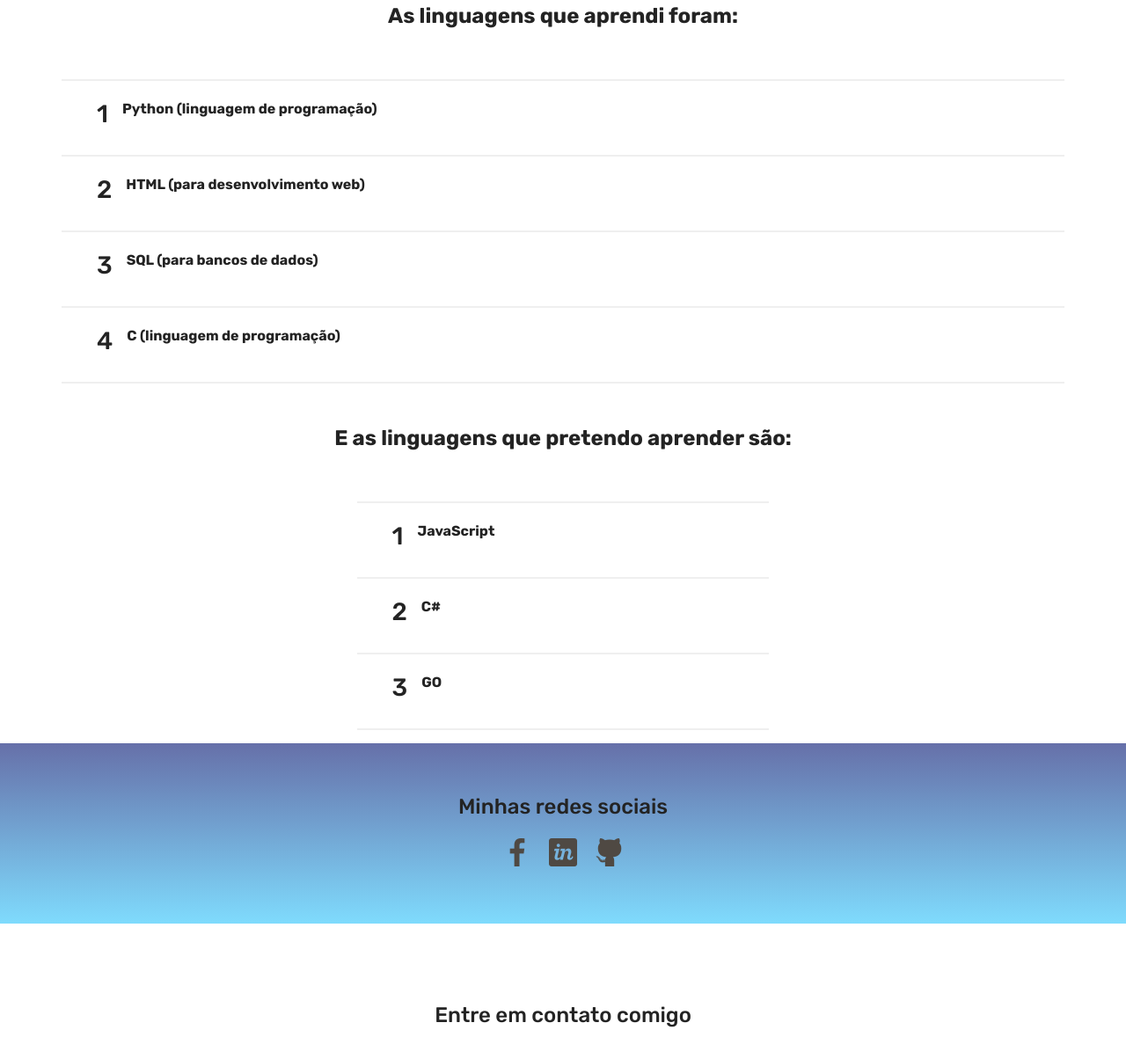
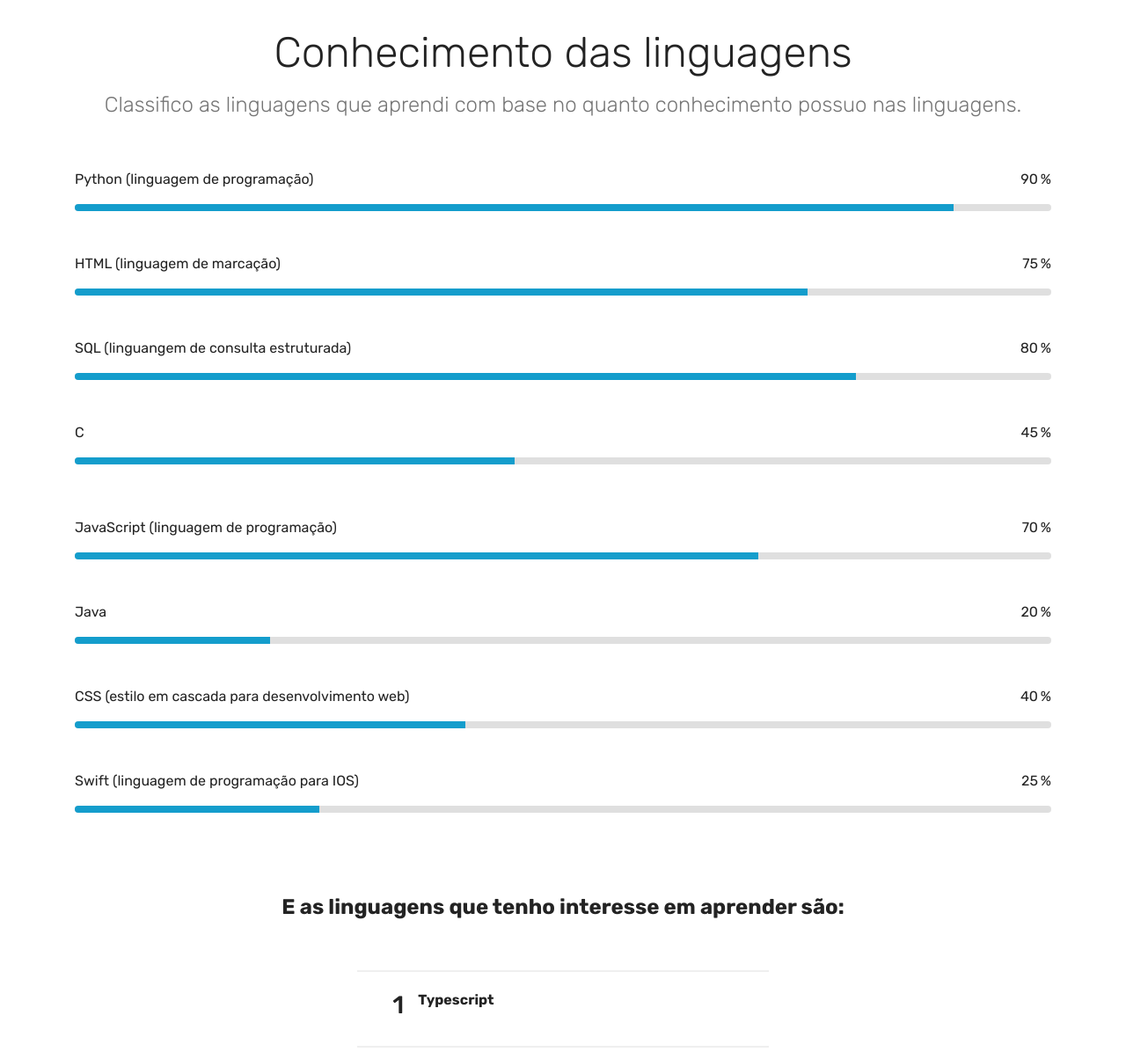
Before and after one commit to LuhBC-pixel/Meu-perfil, a plain HTML site: page index.html in a window 1280 px wide. Shown: the part 846-2042 px from the top of the page at 88% size. Drawn offline with Linux system fonts and the light colour scheme; files whose address does not match are found by name.

Commit message:
Faz melhoria na seção de linguagens

```diff
--- a/assets/mobirise/css/mbr-additional.css
+++ b/assets/mobirise/css/mbr-additional.css
@@ -1149,58 +1149,149 @@ section.lazy-placeholder:after {
     width: 100% !important;
   }
 }
-.cid-s6DlJzc4vq {
-  padding-top: 0px;
-  padding-bottom: 15px;
+.cid-slwKzG5a2r {
+  padding-top: 60px;
+  padding-bottom: 60px;
   background-color: #ffffff;
 }
-.cid-s6DlJzc4vq .mbr-section-subtitle {
-  color: #232323;
+.cid-slwKzG5a2r .progress {
+  width: 100%;
+}
+.cid-slwKzG5a2r progress {
+  height: 8px;
+}
+.cid-slwKzG5a2r h3 {
+  text-align: center;
   font-weight: 300;
 }
-.cid-s6DlJzc4vq .mbr-content-text {
+.cid-slwKzG5a2r .mbr-section-subtitle {
   color: #767676;
-  margin-bottom: 0;
 }
-.cid-s6DlJzc4vq .card {
-  word-wrap: break-word;
-  flex-shrink: 0;
-  -webkit-flex-shrink: 0;
+.cid-slwKzG5a2r .progress_value {
+  position: relative;
 }
-@media (min-width: 992px) {
-  .cid-s6DlJzc4vq .cards-block {
-    border-top: 2px solid #efefef;
-  }
+.cid-slwKzG5a2r .progress_elements {
+  margin: 0 auto;
 }
-.cid-s6DlJzc4vq .cards-block .card {
-  border-bottom: 2px solid #efefef;
-  border-radius: 0;
+.cid-slwKzG5a2r .title-wrap {
+  display: flex;
+  justify-content: space-between;
+  -webkit-justify-content: space-between;
 }
-.cid-s6DlJzc4vq .cards-container {
+.cid-slwKzG5a2r .progress1 .progressbar-number:before,
+.cid-slwKzG5a2r .progress2 .progressbar-number:before,
+.cid-slwKzG5a2r .progress3 .progressbar-number:before,
+.cid-slwKzG5a2r .progress4 .progressbar-number:before {
+  position: absolute;
+  right: 15px;
+  top: 0;
+}
+.cid-slwKzG5a2r progress[value]::-webkit-progress-bar {
+  background: rgba(206, 206, 206, 0.4);
+}
+.cid-slwKzG5a2r progress::-webkit-progress-value {
+  background: #149dcc;
+}
+.cid-slwKzG5a2r progress[value]::-moz-progress-bar {
+  background: #149dcc;
+}
+.cid-slwKzG5a2r progress::-ms-fill {
+  background: #149dcc;
+}
+.cid-slwKzG5a2r .progress1 .progressbar-number:before {
+  content: '90';
+}
+.cid-slwKzG5a2r .progress2 .progressbar-number:before {
+  content: '75';
+}
+.cid-slwKzG5a2r .progress3 .progressbar-number:before {
+  content: '80';
+}
+.cid-slwKzG5a2r .progress4 .progressbar-number:before {
+  content: '45';
+}
+.cid-slwKzG5a2r .progress-primary {
+  background: rgba(206, 206, 206, 0.4);
+  border: none;
+  outline: none;
+}
+.cid-slwKzG5a2r .progress-primary::-webkit-progress-bar {
+  background: rgba(206, 206, 206, 0.4);
+}
+.cid-slwKzG5a2r .progress_value span {
+  padding-left: 30px;
+}
+.cid-slwMn2QqBG {
+  padding-top: 0px;
+  padding-bottom: 60px;
+  background-color: #ffffff;
+}
+.cid-slwMn2QqBG .progress {
+  width: 100%;
+}
+.cid-slwMn2QqBG progress {
+  height: 8px;
+}
+.cid-slwMn2QqBG h3 {
+  text-align: center;
+  font-weight: 300;
+}
+.cid-slwMn2QqBG .mbr-section-subtitle {
+  color: #767676;
+}
+.cid-slwMn2QqBG .progress_value {
+  position: relative;
+}
+.cid-slwMn2QqBG .progress_elements {
+  margin: 0 auto;
+}
+.cid-slwMn2QqBG .title-wrap {
   display: flex;
-  -webkit-flex-direction: row;
-  flex-direction: row;
-  -webkit-flex-wrap: wrap;
-  flex-wrap: wrap;
-  -webkit-justify-content: center;
-  justify-content: center;
-  word-break: break-word;
+  justify-content: space-between;
+  -webkit-justify-content: space-between;
 }
-@media (max-width: 767px) {
-  .cid-s6DlJzc4vq .panel-item {
-    flex-direction: column;
-    align-items: center;
-  }
-  .cid-s6DlJzc4vq .panel-item .card-img {
-    padding: 0;
-    padding-bottom: 1rem;
-  }
+.cid-slwMn2QqBG .progress1 .progressbar-number:before,
+.cid-slwMn2QqBG .progress2 .progressbar-number:before,
+.cid-slwMn2QqBG .progress3 .progressbar-number:before,
+.cid-slwMn2QqBG .progress4 .progressbar-number:before {
+  position: absolute;
+  right: 15px;
+  top: 0;
 }
-.cid-s6DlJzc4vq H4 {
-  text-align: left;
+.cid-slwMn2QqBG progress[value]::-webkit-progress-bar {
+  background: rgba(206, 206, 206, 0.4);
 }
-.cid-s6DlJzc4vq .img-text {
-  text-align: right;
+.cid-slwMn2QqBG progress::-webkit-progress-value {
+  background: #149dcc;
+}
+.cid-slwMn2QqBG progress[value]::-moz-progress-bar {
+  background: #149dcc;
+}
+.cid-slwMn2QqBG progress::-ms-fill {
+  background: #149dcc;
+}
+.cid-slwMn2QqBG .progress1 .progressbar-number:before {
+  content: '70';
+}
+.cid-slwMn2QqBG .progress2 .progressbar-number:before {
+  content: '20';
+}
+.cid-slwMn2QqBG .progress3 .progressbar-number:before {
+  content: '40';
+}
+.cid-slwMn2QqBG .progress4 .progressbar-number:before {
+  content: '25';
+}
+.cid-slwMn2QqBG .progress-primary {
+  background: rgba(206, 206, 206, 0.4);
+  border: none;
+  outline: none;
+}
+.cid-slwMn2QqBG .progress-primary::-webkit-progress-bar {
+  background: rgba(206, 206, 206, 0.4);
+}
+.cid-slwMn2QqBG .progress_value span {
+  padding-left: 30px;
 }
 .cid-s6DmEjHIUR {
   padding-top: 0px;
--- a/index.html
+++ b/index.html
@@ -65,7 +65,7 @@
     </nav>
 </section>
 
-<section class="engine"><a href="https://mobirise.info/q">free responsive site templates</a></section><section class="header3 cid-s6DgaTCqtj" id="header3-3">
+<section class="engine"><a href="https://mobirise.info">Mobirise</a></section><section class="header3 cid-s6DgaTCqtj" id="header3-3">
 
 
 
@@ -104,71 +104,148 @@
         </div>
 </section>
 
-<section class="counters5 counters cid-s6DlJzc4vq" id="counters5-7">
+<section class="progress-bars1 cid-slwKzG5a2r" id="progress-bars1-e">
 
 
 
 
 
-    <div class="container pt-4 mt-2">
+    <div class="container">
+        <h2 class="mbr-section-title pb-2 align-center mbr-fonts-style display-2">Conhecimento das linguagens</h2>
 
-        <h3 class="mbr-section-subtitle pb-5 align-center mbr-fonts-style display-5"><strong>As linguagens que aprendi foram:</strong></h3>
-        <div class="row justify-content-center">
-            <div class="cards-block">
-                <div class="cards-container">
-                    <div class="card px-3 align-left col-12">
-                        <div class="panel-item p-4 d-flex">
-                            <div class="card-img pr-3">
-                                <h3 class="img-text d-flex align-items-center justify-content-center">
-                                    1
-                                </h3>
+        <h3 class="mbr-section-subtitle pb-5 mbr-fonts-style display-5">Classifico as linguagens que aprendi com base no quanto conhecimento possuo nas linguagens.</h3>
+
+        <div class="progress_elements">
+            <div class="progress1 pb-5">
+                <div class="title-wrap">
+                    <div class="progressbar-title mbr-fonts-style display-7">
+                        <p>Python (linguagem de programação)</p>
                     </div>
-                            <div class="card-text">
-                                <h4 class="mbr-content-title mbr-bold mbr-fonts-style display-7">Python (linguagem de programação)</h4>
+                    <div class="progress_value mbr-fonts-style display-7">
+                        <div class="progressbar-number"></div>
+                        <span>%</span>
+                    </div>
+                </div>
+                <progress class="progress progress-primary" max="100" value="90">
+                </progress>
+            </div>
 
+            <div class="progress2 pb-5">
+                <div class="title-wrap">
+                    <div class="progressbar-title mbr-fonts-style display-7">
+                        <p>HTML (linguagem de marcação)</p>
+                    </div>
+                <div class="progress_value mbr-fonts-style display-7">
+                    <div class="progressbar-number"></div>
+                    <span>%</span>
+                </div>
+                </div>
+                <progress class="progress progress-primary" max="100" value="75">
+                </progress>
+            </div>
+
+            <div class="progress3 pb-5">
+                <div class="title-wrap">
+                    <div class="progressbar-title mbr-fonts-style display-7">
+                        <p>
+                            SQL (linguangem de consulta estruturada)</p>
+                    </div>
+                    <div class="progress_value mbr-fonts-style display-7">
+                        <div class="progressbar-number"></div>
+                        <span>%</span>
+                    </div>
+                </div>
+                <progress class="progress progress-primary" max="100" value="80">
+                </progress>
+            </div>
+
+            <div class="progress4">
+                <div class="title-wrap">
+                    <div class="progressbar-title mbr-fonts-style display-7">
+                        <p>
+                            C
+                        </p>
+                    </div>
+                <div class="progress_value mbr-fonts-style display-7">
+                    <div class="progressbar-number"></div>
+                    <span>%</span>
+                </div>
+                </div>
+                <progress class="progress progress-primary" max="100" value="45">
+                </progress>
             </div>
         </div>
     </div>
-                    <div class="card px-3 align-left col-12">
-                        <div class="panel-item p-4 d-flex">
-                            <div class="card-img pr-3">
-                                <h3 class="img-text d-flex align-items-center justify-content-center">
-                                    2
-                                </h3>
+</section>
+
+<section class="progress-bars1 cid-slwMn2QqBG" id="progress-bars1-g">
+
+
+
+
+
+    <div class="container">
+
+
+
+
+        <div class="progress_elements">
+            <div class="progress1 pb-5">
+                <div class="title-wrap">
+                    <div class="progressbar-title mbr-fonts-style display-7">
+                        <p>JavaScript (linguagem de programação)</p>
                     </div>
-                            <div class="card-text">
-                                <h4 class="mbr-content-title mbr-bold mbr-fonts-style display-7">HTML (para desenvolvimento web)</h4>
-
+                    <div class="progress_value mbr-fonts-style display-7">
+                        <div class="progressbar-number"></div>
+                        <span>%</span>
                     </div>
                 </div>
+                <progress class="progress progress-primary" max="100" value="70">
+                </progress>
             </div>
-                    <div class="card px-3 align-left col-12">
-                        <div class="panel-item p-4 d-flex">
-                            <div class="card-img pr-3">
-                                <h3 class="img-text d-flex align-items-center justify-content-center">
-                                    3
-                                </h3>
+
+            <div class="progress2 pb-5">
+                <div class="title-wrap">
+                    <div class="progressbar-title mbr-fonts-style display-7">
+                        <p>
+                           Java</p>
                     </div>
-                            <div class="card-text">
-                                <h4 class="mbr-content-title mbr-bold mbr-fonts-style display-7">SQL (para bancos de dados)</h4>
-
+                <div class="progress_value mbr-fonts-style display-7">
+                    <div class="progressbar-number"></div>
+                    <span>%</span>
                 </div>
                 </div>
+                <progress class="progress progress-primary" max="100" value="20">
+                </progress>
             </div>
-                    <div class="card px-3 align-left col-12">
-                        <div class="panel-item p-4 d-flex">
-                            <div class="card-img pr-3">
-                                <h3 class="img-text d-flex align-items-center justify-content-center">
-                                    4
-                                </h3>
+
+            <div class="progress3 pb-5">
+                <div class="title-wrap">
+                    <div class="progressbar-title mbr-fonts-style display-7">
+                        <p>CSS (estilo em cascada para desenvolvimento web)</p>
                     </div>
-                            <div class="card-texts">
-                                <h4 class="mbr-content-title mbr-bold mbr-fonts-style display-7">C (linguagem de programação) &nbsp; &nbsp; &nbsp; &nbsp; &nbsp;&nbsp;</h4>
-
+                    <div class="progress_value mbr-fonts-style display-7">
+                        <div class="progressbar-number"></div>
+                        <span>%</span>
                     </div>
                 </div>
+                <progress class="progress progress-primary" max="100" value="40">
+                </progress>
+            </div>
+
+            <div class="progress4">
+                <div class="title-wrap">
+                    <div class="progressbar-title mbr-fonts-style display-7">
+                        <p>
+                            Swift (linguagem de programação para IOS)</p>
+                    </div>
+                <div class="progress_value mbr-fonts-style display-7">
+                    <div class="progressbar-number"></div>
+                    <span>%</span>
                 </div>
                 </div>
+                <progress class="progress progress-primary" max="100" value="25">
+                </progress>
             </div>
         </div>
     </div>
@@ -182,7 +259,7 @@
 
     <div class="container pt-4 mt-2">
 
-        <h3 class="mbr-section-subtitle pb-5 align-center mbr-fonts-style display-5"><strong>E as linguagens que pretendo aprender são:</strong></h3>
+        <h3 class="mbr-section-subtitle pb-5 align-center mbr-fonts-style display-5"><strong>E as linguagens que tenho interesse em aprender são:</strong></h3>
         <div class="row justify-content-center">
             <div class="cards-block">
                 <div class="cards-container">
@@ -194,7 +271,7 @@
                                 </h3>
                             </div>
                             <div class="card-text">
-                                <h4 class="mbr-content-title mbr-bold mbr-fonts-style display-7">JavaScript</h4>
+                                <h4 class="mbr-content-title mbr-bold mbr-fonts-style display-7">Typescript</h4>
 
                             </div>
                         </div>
@@ -282,7 +359,7 @@
         <div class="row justify-content-center">
             <div class="media-container-column col-lg-8" data-form-type="formoid">
                 <!---Formbuilder Form--->
-                <form action="https://mobirise.com/" method="POST" class="mbr-form form-with-styler" data-form-title="Mobirise Form"><input type="hidden" name="email" data-form-email="true" value="4CJYP6nO09niUpCXv/c0aLayDIvwFpQhC7lVr9RlbVUr3EFAU9IEq/XR5Pay3APD0Nq+/rEp5rpsNHXSQKx2DTm98XoU5d0FkbNpAnha746AlcJMnTZGh/KtoGQxzO+8">
+                <form action="https://mobirise.com/" method="POST" class="mbr-form form-with-styler" data-form-title="Mobirise Form"><input type="hidden" name="email" data-form-email="true" value="lfxMBF7TEYOd5Fv61JGWcrhgZqHHW4N0vZhk7/W6BvjE9SXttPsxKR2Ut+wPVCpFRtB4QFyWE6l89jJM2ZDnKLJYLY3UM3KXDg4N4L53qfs9ZCdk5GpKwZjppuRmEr65">
                     <div class="row">
                         <div hidden="hidden" data-form-alert="" class="alert alert-success col-12">Obrigada pelo seu contato!</div>
                         <div hidden="hidden" data-form-alert-danger="" class="alert alert-danger col-12">
```
Also changed, not shown: 1 other file. Lines whose indentation alone changed are shown as unchanged.
